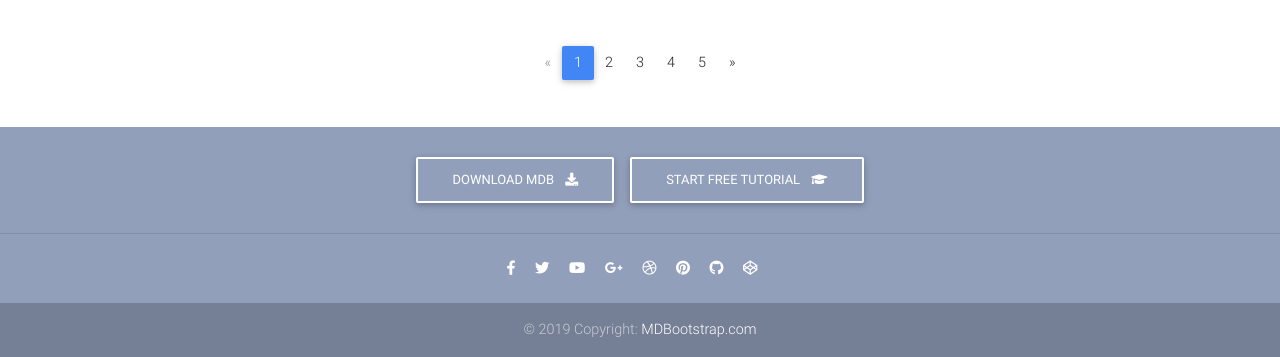
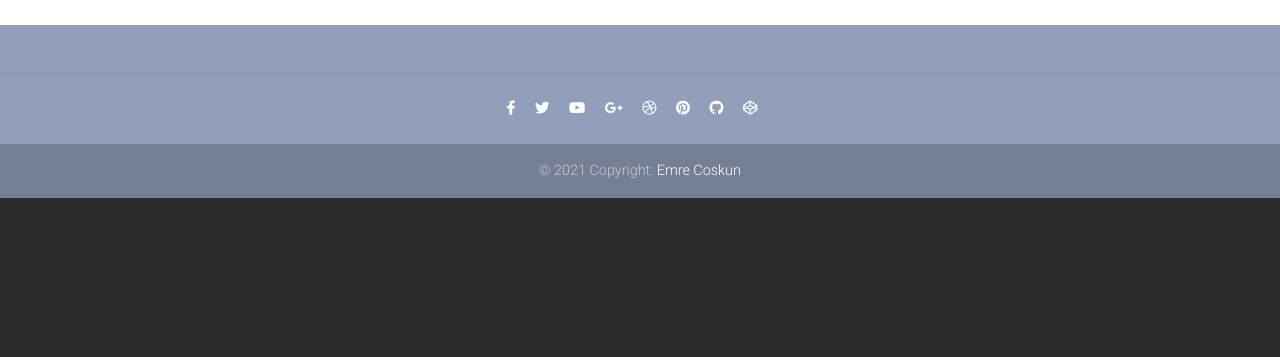
Before and after one commit to emrecoskun705/e_commerce, a Django app: page / in a window 1280 px wide. Shown: the part 628-985 px from the top of the page. After the commit the page ends 826 px from the top, so only its background shows below. Run offline with Django 3.2, Linux system fonts and the light colour scheme; data that the repository does not hold is empty; some libraries are stand-ins or nearby versions.

Commit message:
Update pagination, update navbars, change text to lorem ipsum

```diff
--- a/core/models.py
+++ b/core/models.py
@@ -50,12 +50,13 @@ class Category(MPTTModel):
 
 
     def __str__(self):
-        full_path = [self.name]
+        return self.name
+        """ full_path = [self.name]
         k = self.parent
         while k is not None:
             full_path.append(k.name)
             k = k.parent
-        return ' -> '.join(full_path[::-1])
+        return ' -> '.join(full_path[::-1]) """
 
     def get_name(self):
         return self.name
--- a/core/views.py
+++ b/core/views.py
@@ -1,13 +1,17 @@
 from django.shortcuts import render, get_object_or_404
 from django.views.generic import ListView
-from .models import Product
+from .models import Product, Category
 
-# Create your views here.
+
 class HomeView(ListView):
     model = Product
     paginate_by = 10
     template_name = 'index.html'
     ordering = ['-id']
 
-#def homeView(request):
-#    products = Product.objects.all()
+
+    #This part filters categories by at the top of every trees which are roots
+    def get_context_data(self, **kwargs):
+        context = super().get_context_data(**kwargs)
+        context['categories'] = Category.objects.filter(level__lt=1)
+        return context
--- a/templates/account/login.html
+++ b/templates/account/login.html
@@ -7,7 +7,6 @@
 {% block head_title %}{% trans "Sign In" %}{% endblock %}
 
 {% block content %}
-<div class="pt-5">
   <h1>{% trans "Sign In" %}</h1>
 
   {% get_providers as socialaccount_providers %}
@@ -43,5 +42,4 @@
     <a class="button secondaryAction" href="{% url 'account_reset_password' %}">{% trans "Forgot Password?" %}</a>
     <button class="btn btn-primary" type="submit">{% trans "Sign In" %}</button>
   </form>
-</div>
 {% endblock %}
--- a/templates/account/signup.html
+++ b/templates/account/signup.html
@@ -6,7 +6,6 @@
 {% block head_title %}{% trans "Signup" %}{% endblock %}
 
 {% block content %}
-<div class="pt-5">
   <h1>{% trans "Sign Up" %}</h1>
 
   <p>{% blocktrans %}Already have an account? Then please <a href="{{ login_url }}">sign in</a>.{% endblocktrans %}</p>
@@ -19,5 +18,4 @@
     {% endif %}
     <button class="btn btn-primary" type="submit">{% trans "Sign Up" %} &raquo;</button>
   </form>
-</div>
 {% endblock %}
--- a/templates/base.html
+++ b/templates/base.html
@@ -19,9 +19,12 @@
 
 </head>
 {% include "includes/navbar.html" %}
+{% block extra_navbar %}
+
+{% endblock extra_navbar %}
 <body>
   <main>
-    <div class="container mt-5">
+    <div class="container mt-2">
       {% block content %}
 
       {% endblock content %}
--- a/templates/includes/carousel.html
+++ b/templates/includes/carousel.html
@@ -1,5 +1,5 @@
   <!--Carousel Wrapper-->
-  <div id="carousel-example-1z" class="carousel slide carousel-fade pt-4" data-ride="carousel">
+  <div id="carousel-example-1z" class="carousel slide carousel-fade" data-ride="carousel">
 
     <!--Indicators-->
     <ol class="carousel-indicators">
@@ -22,21 +22,19 @@
             <!-- Content -->
             <div class="text-center white-text mx-5 wow fadeIn">
               <h1 class="mb-4">
-                <strong>Learn Bootstrap 4 with MDB</strong>
+                <strong>Lorem ipsum dolor sit amet, consectetur adipiscing elit.</strong>
               </h1>
 
               <p>
-                <strong>Best & free guide of responsive web design</strong>
+                <strong>Sed consectetur odio in urna vestibulum suscipit.</strong>
               </p>
 
               <p class="mb-4 d-none d-md-block">
-                <strong>The most comprehensive tutorial for the Bootstrap 4. Loved by over 500 000 users. Video and
-                  written versions
-                  available. Create your own, stunning website.</strong>
+                <strong>Proin non purus euismod, feugiat lacus quis, malesuada neque.
+                 Praesent imperdiet, erat non pretium pellentesque, </strong>
               </p>
 
-              <a target="_blank" href="https://mdbootstrap.com/education/bootstrap/" class="btn btn-outline-white btn-lg">Start
-                free tutorial
+              <a target="_blank" href="" class="btn btn-outline-white btn-lg">Lorem ipsum dolor sit amet
                 <i class="fas fa-graduation-cap ml-2"></i>
               </a>
             </div>
@@ -59,7 +57,7 @@
             <!-- Content -->
             <div class="text-center white-text mx-5 wow fadeIn">
               <h1 class="mb-4">
-                <strong>Learn Bootstrap 4 with MDB</strong>
+                <strong>Lorem ipsum dolor sit amet</strong>
               </h1>
 
               <p>
@@ -67,13 +65,11 @@
               </p>
 
               <p class="mb-4 d-none d-md-block">
-                <strong>The most comprehensive tutorial for the Bootstrap 4. Loved by over 500 000 users. Video and
-                  written versions
-                  available. Create your own, stunning website.</strong>
+                <strong>a euismod purus sodales vitae. Morbi et convallis tortor. Nulla ia
+                culis felis id volutpat bibendum.</strong>
               </p>
 
-              <a target="_blank" href="https://mdbootstrap.com/education/bootstrap/" class="btn btn-outline-white btn-lg">Start
-                free tutorial
+              <a target="_blank" href="" class="btn btn-outline-white btn-lg">Lorem ipsum dolor sit amet, c
                 <i class="fas fa-graduation-cap ml-2"></i>
               </a>
             </div>
@@ -96,21 +92,19 @@
             <!-- Content -->
             <div class="text-center white-text mx-5 wow fadeIn">
               <h1 class="mb-4">
-                <strong>Learn Bootstrap 4 with MDB</strong>
+                <strong>Proin aliquet in augue id volutpat. Curabitur varius lorem quis ipsum tristiqu</strong>
               </h1>
 
               <p>
-                <strong>Best & free guide of responsive web design</strong>
+                <strong>endisse imperdiet velit odio, vitae lobortis dolor finibus nec. Pellentesque varius nu</strong>
               </p>
 
               <p class="mb-4 d-none d-md-block">
-                <strong>The most comprehensive tutorial for the Bootstrap 4. Loved by over 500 000 users. Video and
-                  written versions
-                  available. Create your own, stunning website.</strong>
+                <strong>t viverra fringilla erat non congue. Aliquam libero n
+                eque, gravida eu congue a, tincidunt dignissim s</strong>
               </p>
 
-              <a target="_blank" href="https://mdbootstrap.com/education/bootstrap/" class="btn btn-outline-white btn-lg">Start
-                free tutorial
+              <a target="_blank" href="" class="btn btn-outline-white btn-lg">Phasellus malesuada risus sit amet
                 <i class="fas fa-graduation-cap ml-2"></i>
               </a>
             </div>
--- a/templates/includes/footer.html
+++ b/templates/includes/footer.html
@@ -3,50 +3,46 @@
 
     <!--Call to action-->
     <div class="pt-4">
-      <a class="btn btn-outline-white" href="https://mdbootstrap.com/docs/jquery/getting-started/download/" target="_blank"
+      <!--<a class="btn btn-outline-white" href="https://mdbootstrap.com/docs/jquery/getting-started/download/" target="_blank"
         role="button">Download MDB
         <i class="fas fa-download ml-2"></i>
       </a>
-      <a class="btn btn-outline-white" href="https://mdbootstrap.com/education/bootstrap/" target="_blank" role="button">Start
-        free tutorial
-        <i class="fas fa-graduation-cap ml-2"></i>
-      </a>
-    </div>
+    </div>-->
     <!--/.Call to action-->
 
     <hr class="my-4">
 
     <!-- Social icons -->
     <div class="pb-4">
-      <a href="https://www.facebook.com/mdbootstrap" target="_blank">
+      <a href="" target="_blank">
         <i class="fab fa-facebook-f mr-3"></i>
       </a>
 
-      <a href="https://twitter.com/MDBootstrap" target="_blank">
+      <a href="" target="_blank">
         <i class="fab fa-twitter mr-3"></i>
       </a>
 
-      <a href="https://www.youtube.com/watch?v=7MUISDJ5ZZ4" target="_blank">
+      <a href="" target="_blank">
         <i class="fab fa-youtube mr-3"></i>
       </a>
 
-      <a href="https://plus.google.com/u/0/b/107863090883699620484" target="_blank">
+      <a href="" target="_blank">
         <i class="fab fa-google-plus-g mr-3"></i>
       </a>
 
-      <a href="https://dribbble.com/mdbootstrap" target="_blank">
+      <a href="" target="_blank">
         <i class="fab fa-dribbble mr-3"></i>
       </a>
 
-      <a href="https://pinterest.com/mdbootstrap" target="_blank">
+      <a href="" target="_blank">
         <i class="fab fa-pinterest mr-3"></i>
       </a>
 
-      <a href="https://github.com/mdbootstrap/bootstrap-material-design" target="_blank">
+      <a href="" target="_blank">
         <i class="fab fa-github mr-3"></i>
       </a>
 
-      <a href="http://codepen.io/mdbootstrap/" target="_blank">
+      <a href="" target="_blank">
         <i class="fab fa-codepen mr-3"></i>
       </a>
     </div>
@@ -54,8 +50,8 @@
 
     <!--Copyright-->
     <div class="footer-copyright py-3">
-      © 2019 Copyright:
-      <a href="https://mdbootstrap.com/education/bootstrap/" target="_blank"> MDBootstrap.com </a>
+      © 2021 Copyright:
+      <a href="" target="_blank"> Emre Coskun </a>
     </div>
     <!--/.Copyright-->
 
--- a/templates/includes/navbar.html
+++ b/templates/includes/navbar.html
@@ -1,10 +1,10 @@
   <!-- Navbar -->
-  <nav class="navbar fixed-top navbar-expand-lg navbar-light white scrolling-navbar">
+  <nav class="navbar navbar-expand-lg navbar-light white scrolling-navbar">
     <div class="container">
 
       <!-- Brand -->
-      <a class="navbar-brand waves-effect" href="https://mdbootstrap.com/docs/jquery/" target="_blank">
-        <strong class="blue-text">MDB</strong>
+      <a class="navbar-brand waves-effect" href="{% url 'core:home' %}">
+        <strong class="blue-text">Welcome</strong>
       </a>
 
       <!-- Collapse -->
@@ -17,24 +17,23 @@
       <div class="collapse navbar-collapse" id="navbarSupportedContent">
 
         <!-- Left -->
-        <ul class="navbar-nav mr-auto">
+        <!--<ul class="navbar-nav mr-auto">
           <li class="nav-item active">
-            <a class="nav-link waves-effect" href="#">Home
+            <a class="nav-link waves-effect" href="{% url 'core:home' %}">Home
               <span class="sr-only">(current)</span>
             </a>
           </li>
-          <li class="nav-item">
-            <a class="nav-link waves-effect" href="https://mdbootstrap.com/docs/jquery/" target="_blank">About MDB</a>
-          </li>
-          <li class="nav-item">
-            <a class="nav-link waves-effect" href="https://mdbootstrap.com/docs/jquery/getting-started/download/"
-              target="_blank">Free download</a>
-          </li>
-          <li class="nav-item">
-            <a class="nav-link waves-effect" href="https://mdbootstrap.com/education/bootstrap/" target="_blank">Free
-              tutorials</a>
-          </li>
-        </ul>
+        </ul>-->
+
+        <form class="form-inline my-2 my-lg-0 ml-auto mr-auto">
+
+          <input type="search" id="form1" class="form-control" placeholder="Search" style="width: 400px"/>
+
+          <button type="button" class="btn btn-primary btn-sm">
+            <i class="fas fa-search" ></i>
+          </button>
+
+        </form>
 
         <!-- Right -->
         <ul class="navbar-nav nav-flex-icons">
@@ -54,12 +53,12 @@
           {% else %}
             <li class="nav-item">
               <a class="nav-link waves-effect" href="{% url 'account_login' %}">
-                <span class="clearfix d-none d-sm-inline-block"> Login </span>
+                <span class="clearfix d-sm-inline-block"> Login </span>
               </a>
             </li>
             <li class="nav-item">
               <a class="nav-link waves-effect" href="{% url 'account_signup' %}">
-                <span class="clearfix d-none d-sm-inline-block"> Signup </span>
+                <span class="clearfix d-sm-inline-block"> Signup </span>
               </a>
             </li>
           {% endif %}
--- a/templates/index.html
+++ b/templates/index.html
@@ -1,4 +1,46 @@
 {% extends "base.html" %}
+
+{% block extra_navbar %}
+  <!--Navbar-->
+  <nav class="navbar navbar-expand-lg navbar-dark mdb-color lighten-3">
+
+
+
+    <!-- Collapse button -->
+    <button class="navbar-toggler" type="button" data-toggle="collapse" data-target="#basicExampleNav"
+      aria-controls="basicExampleNav" aria-expanded="false" aria-label="Toggle navigation">
+      <span class="navbar-toggler-icon"></span>
+    </button>
+
+    <!-- Collapsible content -->
+    <div class="collapse navbar-collapse" id="basicExampleNav">
+
+      <!-- Links -->
+      <ul class="navbar-nav mr-auto">
+        <li class="nav-item active">
+          <a class="nav-link" href="#">All
+            <span class="sr-only">(current)</span>
+          </a>
+        </li>
+        {% for category in categories %}
+          <li class="nav-item">
+            <a class="nav-link" href="#">{{category.name}}</a>
+          </li>
+        {% endfor %}
+      </ul>
+      <!-- Links -->
+
+      <form class="form-inline">
+        <div class="md-form my-0">
+          <input class="form-control mr-sm-2" type="text" placeholder="Search" aria-label="Search">
+        </div>
+      </form>
+    </div>
+    <!-- Collapsible content -->
+
+  </nav>
+  <!--/.Navbar-->
+{% endblock extra_navbar %}
 
 {% block content %}
   <style type="text/css">
@@ -30,55 +72,15 @@
     }
 
   </style>
+
+
+
+      <!--Carousel-->
       {% include "includes/carousel.html" %}
-      <!--Navbar-->
-      <nav class="navbar navbar-expand-lg navbar-dark mdb-color lighten-3 mt-3 mb-5">
-
-        <!-- Navbar brand -->
-        <span class="navbar-brand">Categories:</span>
-
-        <!-- Collapse button -->
-        <button class="navbar-toggler" type="button" data-toggle="collapse" data-target="#basicExampleNav"
-          aria-controls="basicExampleNav" aria-expanded="false" aria-label="Toggle navigation">
-          <span class="navbar-toggler-icon"></span>
-        </button>
-
-        <!-- Collapsible content -->
-        <div class="collapse navbar-collapse" id="basicExampleNav">
-
-          <!-- Links -->
-          <ul class="navbar-nav mr-auto">
-            <li class="nav-item active">
-              <a class="nav-link" href="#">All
-                <span class="sr-only">(current)</span>
-              </a>
-            </li>
-            <li class="nav-item">
-              <a class="nav-link" href="#">Shirts</a>
-            </li>
-            <li class="nav-item">
-              <a class="nav-link" href="#">Sport wears</a>
-            </li>
-            <li class="nav-item">
-              <a class="nav-link" href="#">Outwears</a>
-            </li>
-
-          </ul>
-          <!-- Links -->
-
-          <form class="form-inline">
-            <div class="md-form my-0">
-              <input class="form-control mr-sm-2" type="text" placeholder="Search" aria-label="Search">
-            </div>
-          </form>
-        </div>
-        <!-- Collapsible content -->
-
-      </nav>
-      <!--/.Navbar-->
+      <!--/.Carousel-->
 
       <!--Section: Products v.3-->
-      <section class="text-center mb-4">
+      <section class="text-center mb-4 mt-3">
 
         <!--Grid row-->
         <div class="row wow fadeIn">
@@ -134,43 +136,39 @@
       <!--Section: Products v.3-->
 
       <!--Pagination-->
+      {% if is_paginated %}
         <nav class="d-flex justify-content-center wow fadeIn">
           <ul class="pagination pg-blue">
-
-          <!--Arrow left-->
+            {% if page_obj.has_previous  %}
               <li class="page-item disabled">
                 <a class="page-link" href="#" aria-label="Previous">
                   <span aria-hidden="true">&laquo;</span>
                   <span class="sr-only">Previous</span>
                 </a>
               </li>
+            {% endif %}
+            <!--Arrow left-->
+
 
             <li class="page-item active">
-            <a class="page-link" href="#">1
+              <a class="page-link" href="?page={{page_obj.number}}">page_obj.number
                 <span class="sr-only">(current)</span>
               </a>
             </li>
+
+
+            {% if page_obj.has_next %}
               <li class="page-item">
-            <a class="page-link" href="#">2</a>
-          </li>
-          <li class="page-item">
-            <a class="page-link" href="#">3</a>
-          </li>
-          <li class="page-item">
-            <a class="page-link" href="#">4</a>
-          </li>
-          <li class="page-item">
-            <a class="page-link" href="#">5</a>
-          </li>
-
-          <li class="page-item">
-            <a class="page-link" href="#" aria-label="Next">
+                <a class="page-link" href="?page={{ page_obj.next_page_number }}" aria-label="Next">
                   <span aria-hidden="true">&raquo;</span>
                   <span class="sr-only">Next</span>
                 </a>
               </li>
+            {% endif %}
           </ul>
         </nav>
+      {% endif %}
+
       <!--Pagination-->
 
 {% endblock content %}
```
Lines whose indentation alone changed are shown as unchanged.
